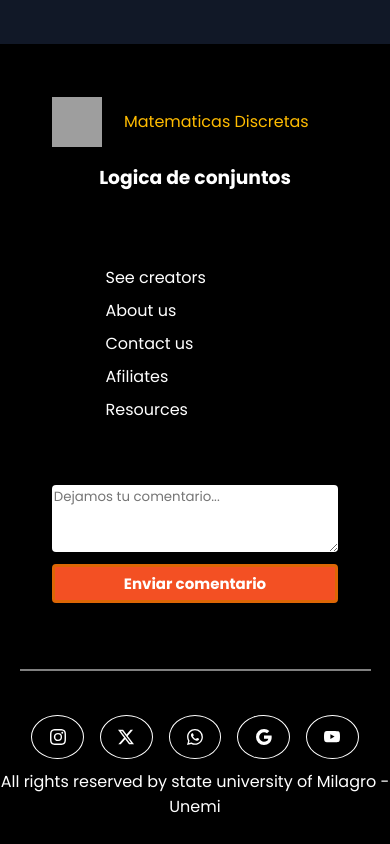
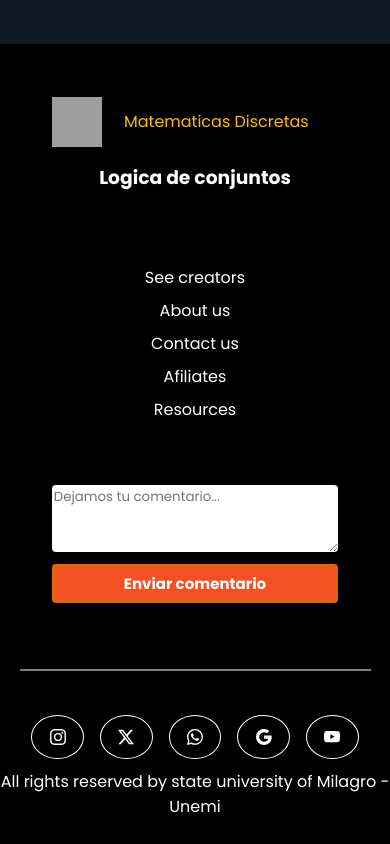
Before and after one commit to LuisArguello1/logica-conjuntos, a React (Create React App) app: page / in a window 390 px wide. Shown: the part 2084-2928 px from the top of the page. Built offline with nearby package versions, Linux system fonts and the light colour scheme; grey boxes are pictures that could not be loaded.

Commit message:
Diseños para dispositivos moviles actualizada

```diff
--- a/src/Components/SetOperation.js
+++ b/src/Components/SetOperation.js
@@ -39,7 +39,7 @@ const SetOperation = ({
       Swal.fire({
         position: "center",
         icon: "error",
-        title: "Error, ingresa solo números separados por comas (ej. 1,2,3)",
+        title: "Error, ingresa solo datos separados por comas (ej. 1,2,3)",
         showConfirmButton: false,
         timer: 4000,
       });
@@ -88,10 +88,10 @@ const SetOperation = ({
           </div>
         </div>
         <div className="contenedor-btn-logica">
-          <button class="button" onClick={() => handleConjuntoA_ConjuntoB()}>
+          <button className="button" onClick={() => handleConjuntoA_ConjuntoB()}>
             Ingresar Datos
           </button>
-          <button class="button" onClick={() => limpiarEntradas()}>
+          <button className="button" onClick={() => limpiarEntradas()}>
             Limpiar
           </button>
         </div>
--- a/src/Css/footer.css
+++ b/src/Css/footer.css
@@ -347,7 +347,7 @@
     cursor: pointer;
   }
 }
-@media(max-width: 425px){
+@media(max-width: 500px){
   .contenedor-cards-creadores {
     width: 100%;
     height: 60%;
@@ -387,6 +387,15 @@
     font-size: 8px;
     word-wrap: break-word;
   }
+  .contenedor-enlaces-aling-left{
+    width: 100%;
+    height: 100%;
+    display: flex;
+    flex-direction: column;
+    justify-content: center;
+    align-items: center;
+    gap: 0.50em;
+  }
   .img-creador {
     width: 70%;
     height: 30%;
@@ -398,6 +407,8 @@
     flex-direction: column;
     justify-content: center;
     align-items: center;
+
+
   }
   .enlaces-decoracion {
     width: 100%;
--- a/src/Css/header.css
+++ b/src/Css/header.css
@@ -188,7 +188,7 @@
     background-color: #facc15;
   }
 }
-@media(max-width: 425px){
+@media(max-width: 500px){
   .options-logica-conjuntos {
     width: 100%;
     height: 10%;
@@ -229,7 +229,7 @@
     height: 120px;
   }
   .info-detalle-conjunto {
-    width: 98%;
+    width: 90%;
     height: 180px;
     border-radius: 5px;
     border: none;
```
